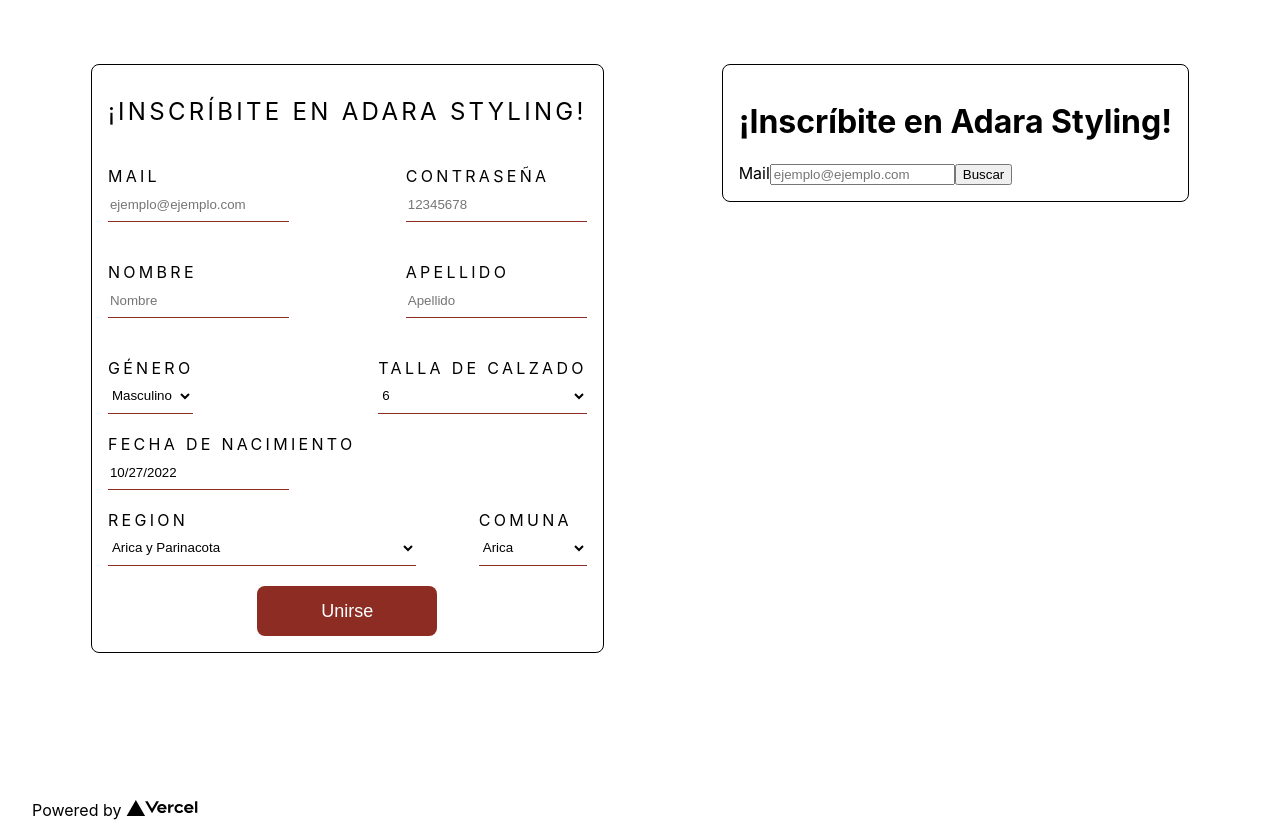
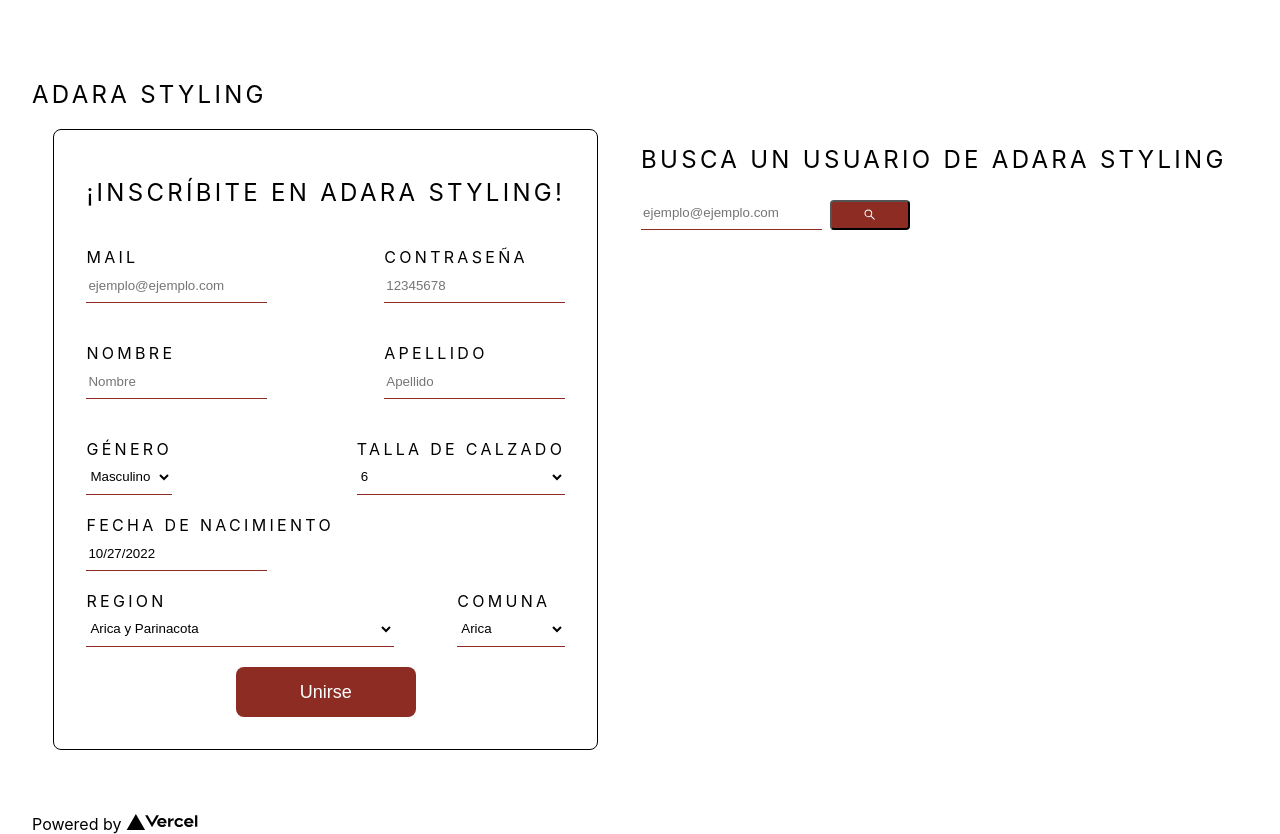
Before and after one commit to jaromero6/adara_form, a Next.js app in the folder frontend/: page / in a window 1280 px wide. Built offline with nearby package versions, Linux system fonts and the light colour scheme.

Commit message:
feat: search user

```diff
--- a/frontend/components/GetUser.js
+++ b/frontend/components/GetUser.js
@@ -3,19 +3,16 @@
 import {useQuery} from 'react-query';
 
 import regions from '../utils/regions.json';
-import {menShoeSize, womenShoeSize} from '../utils/shoeSize';
-import {dateIsValid, dateToStr} from '../utils/utils';
 import {getUser} from '../api/user';
-import styles from '../styles/FormContainer.module.css';
+
+import {AiOutlineSearch , AiTwotoneEnvironment} from 'react-icons/ai';
+import styles from '../styles/GetUser.module.css';
 
 const allRegions = Object.keys(regions);
 
 export default function GetUser() {
   // State vars
   const [mail, setMail] = useState('');
-  const [trigger, setTrigger] = useState(false);
-
-  const [error, setError] = useState('');
 
   // Endpoints
   const { data, isLoading, refetch } = useQuery(['getUser'],
@@ -28,12 +25,42 @@
   const submit = () => refetch();
 
   return (
-        <div className={styles.formContainer}>
-            <h1>¡Inscríbite en Adara Styling!</h1>
-            <label>Mail</label>
-            <input type="text" value={mail} onChange={handleMail} placeholder="ejemplo@ejemplo.com" />
-            {(!isLoading)? <button onClick={submit}>Buscar</button> : <div>Cargando ...</div>}
+        <div className={styles.container}>
+            <h1>Busca un usuario de Adara Styling</h1>
+            <div className={styles.searchSection}>
+                <input type="text" value={mail} onChange={handleMail} placeholder="ejemplo@ejemplo.com" />
+                {(!isLoading)? <button className={styles.searchButton} onClick={submit}><AiOutlineSearch styles={styles.searchIcon} /></button> : <div>Cargando ...</div>}
             </div>
+            {
+                data && (
+                    <div className={styles.dataContainer}>
+                        <h1>{data.firstName + " " + data.lastName}</h1>
+                        <h2>{data.mail}</h2>
+                        <div className={styles.row}>
+                            <div className={styles.section}>
+                                <div className={styles.label}>Género</div>
+                                <div className={styles.data}>{data.gender === 'M' ? 'Masculino' : 'Femenino'}</div>
+                            </div>
+                            <div className={styles.section}>
+                                <div className={styles.label}>Calzado</div>
+                                <div className={styles.data}>{data.shoeSize}cm</div>
+                            </div>
+                        </div>
+                        <div className={styles.ubicationSection}>
+                            <AiTwotoneEnvironment className={styles.ubication} />
+                                <div className={styles.data}>
+                                    {data.commune + " ," + data.region}
+                                </div>
+                        </div>
+                        <div className={styles.section}>
+                        </div>
+                        <div className={styles.section}>
+                        </div>
+
+                    </div>
+                )
+            }
+        </div>
 
   )
 }
--- a/frontend/components/RegisterForm.js
+++ b/frontend/components/RegisterForm.js
@@ -109,7 +109,7 @@
 
   return (
         <div className={styles.formContainer}>
-            <h1 className={styles.title}>¡Inscríbite en Adara Styling!</h1>
+            <h1>¡Inscríbite en Adara Styling!</h1>
 
             <div className={styles.row}>
               <div className={styles.dataSection}>
--- a/frontend/pages/index.js
+++ b/frontend/pages/index.js
@@ -15,8 +15,11 @@
       </Head>
 
       <main className={styles.main}>
-          <RegisterForm />
-          <GetUser />
+            <h1>Adara Styling</h1>
+            <div className={styles.content}>
+                <RegisterForm />
+                <GetUser />
+            </div>
 
       </main>
 
--- a/frontend/styles/FormContainer.module.css
+++ b/frontend/styles/FormContainer.module.css
@@ -2,15 +2,7 @@
     background: #fff;
     border-radius: 8px;
     border: 1px solid black;
-    padding: 16px;
-}
-
-.title {
-    font-size: 24px;
-    font-weight: 400 !important;
-    text-transform: uppercase;
-    letter-spacing: 3.3px;
-    margin-bottom: 20px;
+    padding: 32px;
 }
 
 .row {
@@ -32,15 +24,6 @@
     letter-spacing: 3.3px;
 }
 
-.inputStyle {
-    background-color: white;
-    color: black;
-    height: 36px;
-    border: 0px;
-    border-bottom: 1px solid #8c2c23;
-    padding-bottom: 0px;
-}
-
 
 
 .endSection {
--- /dev/null
+++ b/frontend/styles/GetUser.module.css
@@ -0,0 +1,89 @@
+.dataContainer {
+    margin-top: 32px;
+    background-color: #fff;
+    border: 1px solid #8c2c23;
+    border-radius: 8px;
+    padding: 8px;
+}
+
+.searchSection {
+    display: flex;
+    flex-direction: row;
+    margin-top: 16px;
+    margin-bottom: 16px;
+    align-items: flex-end;
+}
+
+.searchButton {
+    background-color: #8c2c23;
+    color: white;
+    display: flex;
+    height: 30px;
+    width: 80px;
+    justify-content: center;
+    align-items: center;
+    border-radius: 4px;
+    margin-left: 8px;
+}
+
+.searchIcon {
+    color: #8c2c23;
+}
+
+.dataContainer h1 {
+    font-size: 24px;
+    font-weight: bold;
+    color: #8c2c23;
+    text-align: center;
+}
+
+.dataContainer h2 {
+    text-align: center;
+    color: #8c2c23;
+    font-size: 18px;
+    font-weight: 500;
+    text-align: center;
+}
+
+.row {
+    display: flex;
+    flex-direction: row;
+    justify-content: space-around;
+    margin-top: 16px;
+    margin-bottom: 16px;
+}
+
+.section {
+    display: flex;
+    flex-direction: column;
+    align-items: center;
+}
+
+.section .label {
+    font-weight: bold;
+}
+
+.section .data {
+    color: #8c2c23;
+    font-weight: lighter;
+}
+
+.ubicationSection {
+    display: flex;
+    flex-direction: row;
+    align-items: center;
+}
+
+.ubicationSection .ubication {
+    color: #8c2c23;
+    width: 50px;
+    height: 50px;
+    margin-right: 16px;
+}
+
+.ubicationSection .data {
+    color: #8c2c23;
+    font-weight: 600;
+    font-size: 16px;
+
+}
--- a/frontend/styles/Home.module.css
+++ b/frontend/styles/Home.module.css
@@ -4,10 +4,17 @@
 
 .main {
   min-height: 100vh;
+  width: 100%;
   padding: 4rem 0;
+  display: flex;
+  flex-direction: column;
   flex: 1;
-  display: flex;
-  flex-direction: row;
-  justify-content: space-around;
-  align-items: flex-start;
 }
+
+
+.content {
+    display: flex;
+    flex-direction: row;
+    justify-content: space-around;
+    align-items: flex-start;
+}
--- a/frontend/styles/globals.css
+++ b/frontend/styles/globals.css
@@ -25,3 +25,24 @@
     font-family: "Roboto",sans-serif;
   }
 }
+
+h1 {
+    font-size: 24px;
+    font-weight: 400 !important;
+    text-transform: uppercase;
+    letter-spacing: 3.3px;
+    margin-bottom: 20px;
+}
+
+input, select {
+    background-color: white;
+    color: black;
+    height: 36px;
+    border: 0px;
+    border-bottom: 1px solid #8c2c23;
+    padding-bottom: 0px;
+}
+
+input:focus {
+    outline: none;
+}
```
